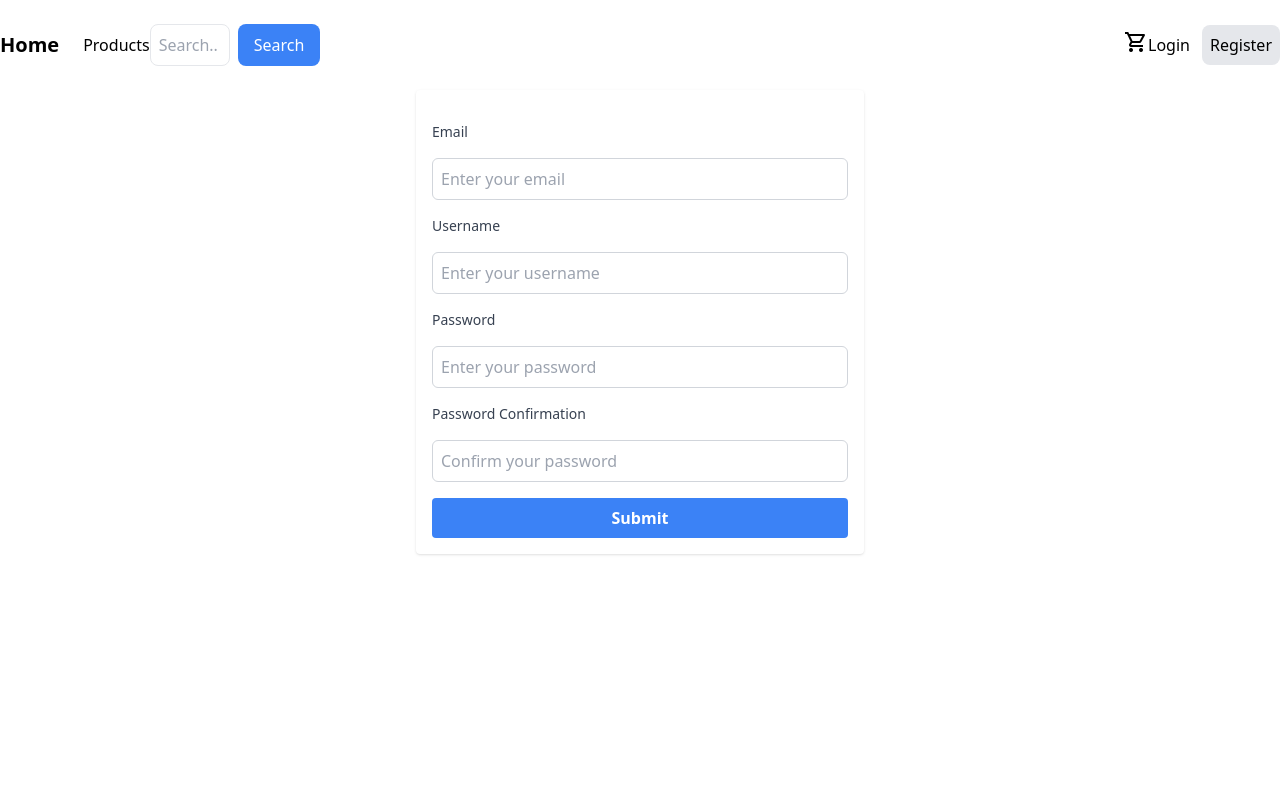
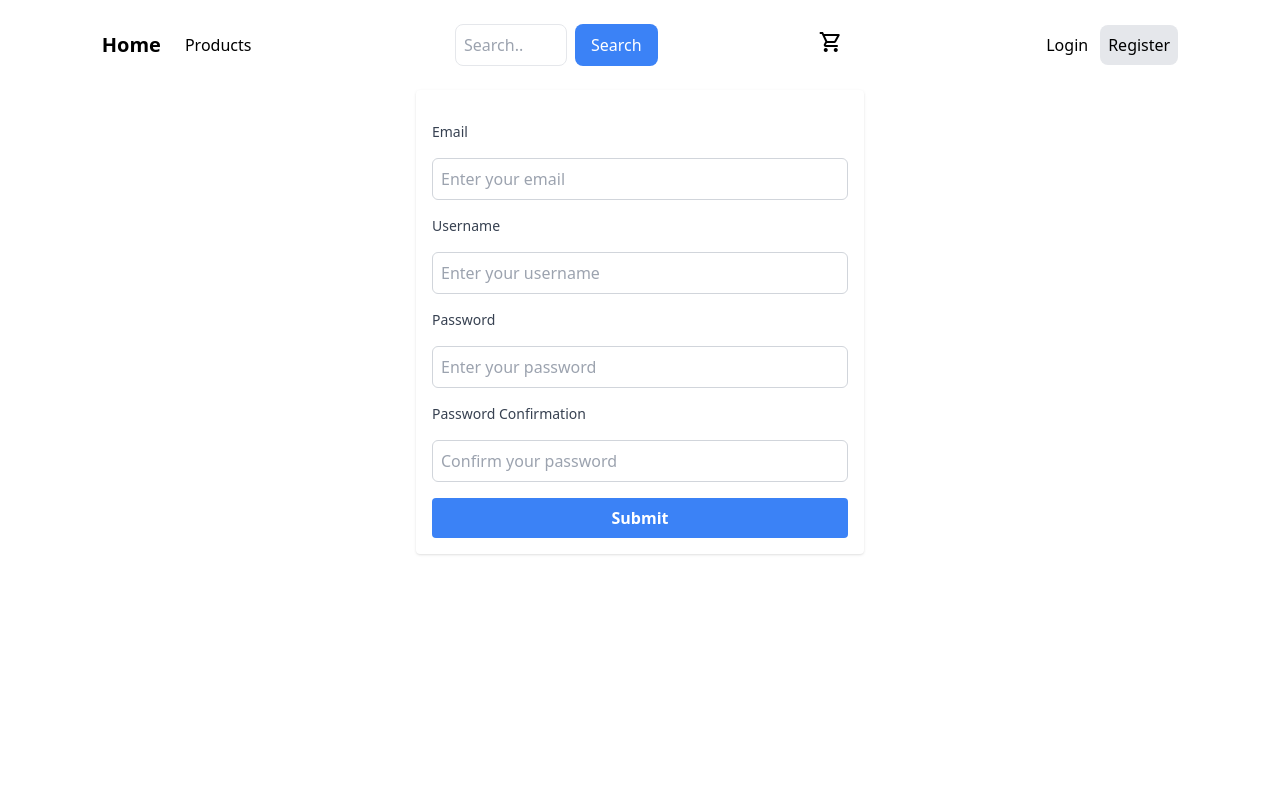
Before and after one commit to Hcode7/Ecommerce-Website, a Django app: page /accounts/register/ in a window 1280 px wide. Run offline with Django 5.2, Linux system fonts and the light colour scheme; some libraries are stand-ins or nearby versions.

Commit message:
style and design

```diff
--- a/app/templates/pages/base.html
+++ b/app/templates/pages/base.html
@@ -26,13 +26,13 @@
                         <a href="{% url 'product_list' %}">Products</a>
                     </li>
                 </ul>
-                <div class="form w-full sm:w-35">
+                <div class="form w-full sm:w-40">
                     <form action="{% url 'product_list' %}" method="get" class="flex">
                         <input
                             placeholder="Search.."
                             type="text"
                             name="search"
-                            class="border w-full sm:w-20 rounded-lg p-2 focus:ring-2 focus:ring-blue-500"
+                            class="border w-full sm:w-28 rounded-lg p-2 focus:ring-2 focus:ring-blue-500"
                         >
                         <button
                             type="submit"
```
